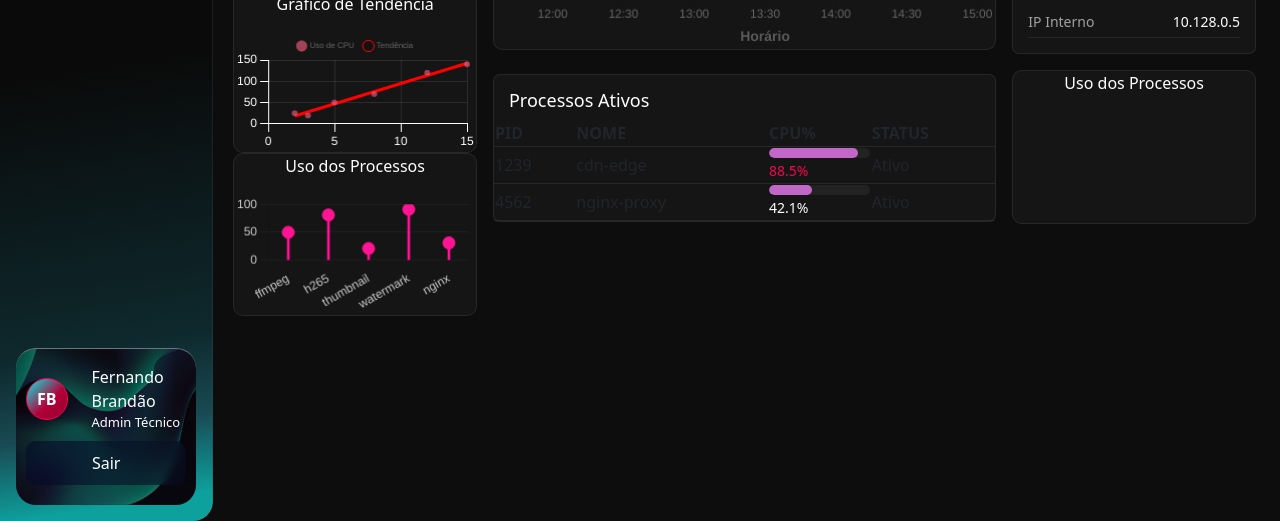
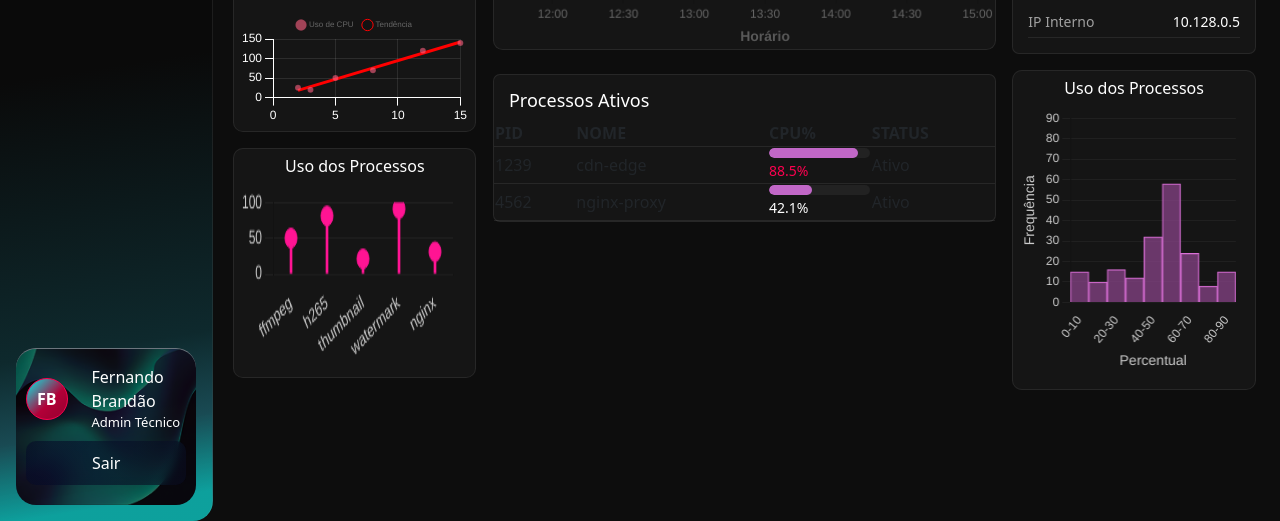
Before and after one commit to bytewatch-sptech/bytewatch.web, a website: page Site Institucional/public/pages/dashboard-cpu.html in a window 1280 px wide. Shown: the part 279-800 px from the top of the page. Drawn offline with nearby package versions, Linux system fonts and the light colour scheme.

Commit message:
Grafico Hist

```diff
--- a/Site Institucional/public/css/dashboard-servidor.css
+++ b/Site Institucional/public/css/dashboard-servidor.css
@@ -6,6 +6,7 @@
     background-color: #151515;
     border: 1px solid #FFFFFF14;
     border-radius: 9.83px;
+    padding: 5px;
 }
 
 canvas {
@@ -35,7 +36,7 @@
     justify-content: space-around;
     padding-left: 0px;
     padding-right: 0px;
-    gap: 15px;
+    gap: 5px;
 }
 
 .div-legends {
@@ -62,19 +63,19 @@
 
 .span-legend {
     color: #FFFFFF;
-    font-size: 14px;
+    font-size: 12px;
     white-space: nowrap;
 }
 
 .span-percent {
     color: #FFFFFF;
-    font-size: 14px;
+    font-size: 12px;
 
 }
 
 .span-circle {
-    height: 12px;
-    padding: 0px 6px;
+    height: 8px;
+    padding: 0px 4px;
     border-radius: 100px;
     background-color: #FF0050;
 }
--- a/Site Institucional/public/pages/dashboard-cpu.html
+++ b/Site Institucional/public/pages/dashboard-cpu.html
@@ -154,13 +154,20 @@
 
                                 </div>
 
-                                <div class="card-kpi">
-                                    <div class="d-flex align-items-center justify-content-center">
-                                        <p style="color: #ffff;">Uso dos Processos</p>
+                                 <div class="card-kpi mt-3 d-flex flex-column" style="height: 100%; max-height: 230px;">
+
+                                        <div class="d-flex align-items-center justify-content-center mb-2">
+                                            <p style="color: #ffff; margin: 0;">Uso dos Processos</p>
                                         </div>
-                                    <canvas id="lollipopCPU">
 
-                                    </canvas>
+                                        <div style="position: relative; flex: 1; min-height: 0;">
+
+                                            <div style="position: absolute; top: 0; left: 0; right: 10px; bottom: 10px;">
+                                                <canvas id="lollipopCPU"></canvas>
+                                            </div>
+
+                                        </div>
+
                                     </div>
 
                             </div>
@@ -171,7 +178,9 @@
 
                                 <div class="col-lg-8">
 
-            <canvas style="max-height: 255px; border: 1px solid #FFFFFF14; background-color: #151515; border-radius: 9.8px;" id="dashboardComponentes"></canvas>
+                                    <canvas
+                                        style="max-height: 255px; border: 1px solid #FFFFFF14; background-color: #151515; border-radius: 9.8px;"
+                                        id="dashboardComponentes"></canvas>
 
                                     <div class="process-container mt-4">
                                         <h1>Processos Ativos</h1>
@@ -215,7 +224,8 @@
                                         </table>
                                     </div>
 
-        </div> <div class="col-lg-4">
+                                </div>
+                                <div class="col-lg-4">
 
                                     <div class="information-container">
                                         <h1>Informações</h1>
@@ -240,15 +250,25 @@
                                             <span>10.128.0.5</span>
                                         </div>
                                     </div>
+                                    <div class="card-kpi mt-3 d-flex flex-column" style="height: 100%; max-height: 320px;">
 
-            <div class="card-kpi mt-3">
                                         <div class="d-flex align-items-center justify-content-center mb-2">
                                             <p style="color: #ffff; margin: 0;">Uso dos Processos</p>
                                         </div>
+
+                                        <div style="position: relative; flex: 1; min-height: 0;">
+
+                                            <div style="position: absolute; top: 0; left: 0; right: 10px; bottom: 10px;">
                                                 <canvas id="histCPU"></canvas>
                                             </div>
 
-        </div> </div> </div>
+                                        </div>
+
+                                    </div>
+
+                                </div>
+                            </div>
+                        </div>
             </main>
 
 
@@ -445,6 +465,7 @@
                     },
                     options: {
                         responsive: false,
+                        maintainAspectRatio: false,
                         plugins: {
                             legend: {
                                 display: false
@@ -482,6 +503,81 @@
 
 
                 new Chart(lollipopCPU, lollipopCPUConfig);
+            </script>
+
+            <script>
+                // GRAFICO HSITORGRAMA CPU
+
+                const histCPU = document.getElementById('histCPU');
+
+                const dadosFrequencia = [15, 10, 16, 12, 32, 58, 24, 8, 15]
+                const labelsIntervalo = ['0-10', '10-20', '20-30', '30-40', '40-50', '50-60', '60-70', '70-80', '80-90']
+
+                const configHist = {
+                    type: 'bar',
+                    data: {
+                        labels: labelsIntervalo,
+                        datasets: [
+                            {
+                                label: 'Frequência',
+                                data: dadosFrequencia,
+                                backgroundColor: 'rgba(128, 64, 128, 0.8)',
+                                borderColor: 'rgba(218, 112, 214, 1)',
+                                borderWidth: 1,
+                                barPercentage: 1.0,
+                                categoryPercentage: 1.0
+                            }
+                        ]
+                    },
+                    options: {
+                        responsive: true,
+
+                        maintainAspectRatio: false,
+                        plugins: {
+                            legend: {
+                                display: false
+                            },
+                            tooltip: {
+                                displayColors: false,
+                                callbacks: {
+                                    title: (context) => `Percentual: ${context[0].label}%`,
+                                    label: (context) => `Frequência: ${context.raw}%`
+                                }
+                            }
+                        },
+                        scales: {
+                            y: {
+                                beginAtZero: true,
+                                max: 90,
+                                title: {
+                                    display: true,
+                                    text: 'Frequência',
+                                    color: '#ccc',
+                                    font: { size: 14 }
+                                },
+                                grid: {
+                                    color: 'rgba(255, 255, 255, 0.05)'
+                                },
+                                ticks: { color: '#ccc' }
+                            },
+                            x: {
+                                title: {
+                                    display: true,
+                                    text: 'Percentual',
+                                    color: '#ccc',
+                                    font: { size: 14 }
+                                },
+                                grid: {
+                                    display: false
+                                },
+                                ticks: { color: '#ccc' }
+
+                            }
+                        }
+                    }
+                }
+
+                new Chart(histCPU, configHist);
             </script>
 
 
```
Lines whose indentation alone changed are shown as unchanged.
